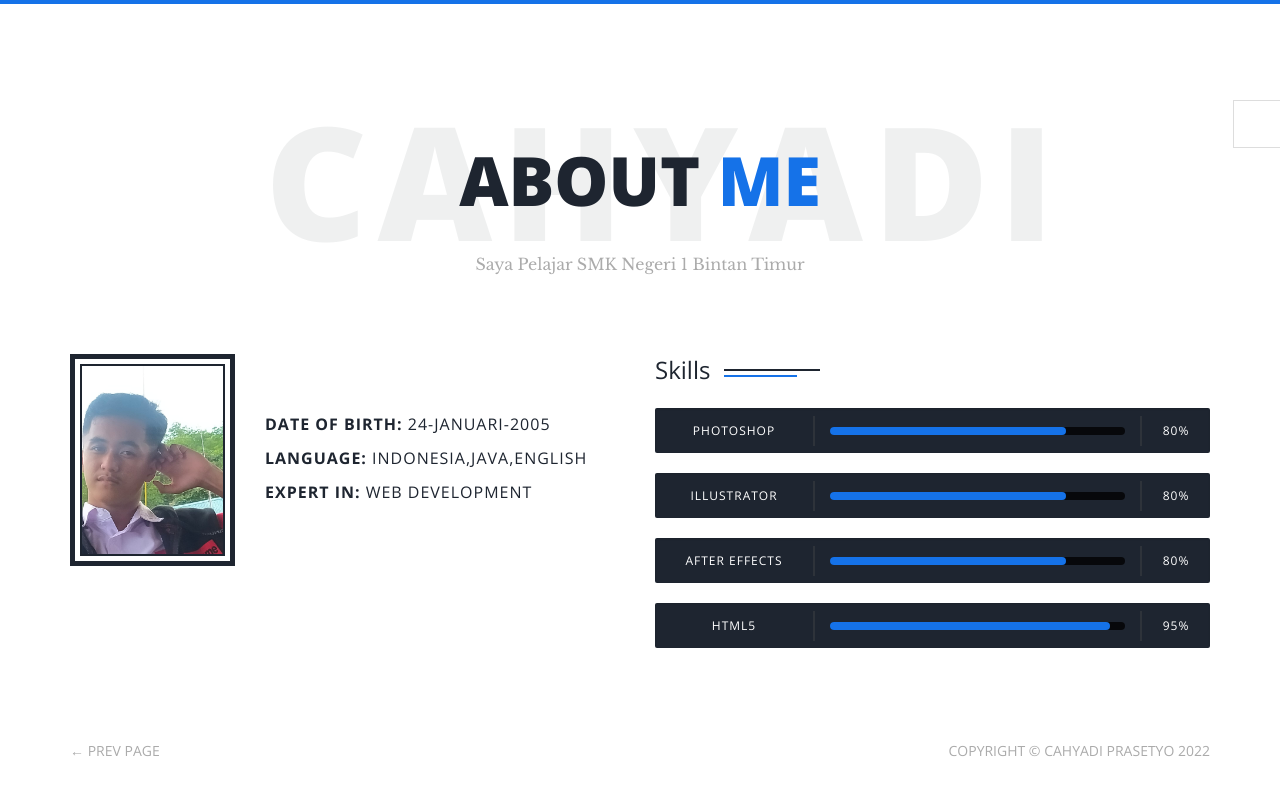
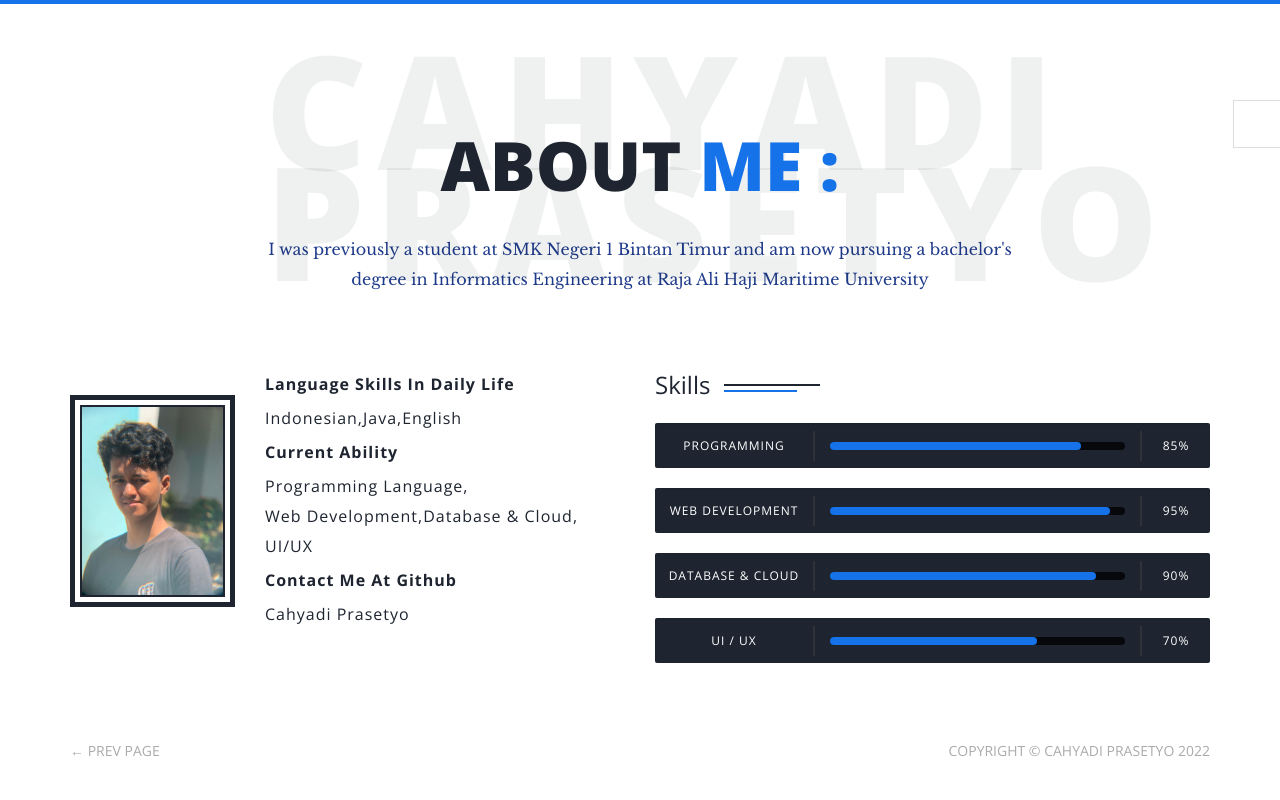
Before and after one commit to cahyadi240105/PilKetos, a PHP site: page /author.php in a window 1280 px wide. Run offline with PHP 8.4, Linux system fonts and the light colour scheme; some web fonts are replaced.

Commit message:
Memperbarui File Author

```diff
--- a/author.php
+++ b/author.php
@@ -60,28 +60,27 @@
 <main class="site-wrapper">
   <div class="pt-table">
     <div class="pt-tablecell page-about relative">
-      <!-- .close -->
-      <a href="./" class="page-close"><i class="tf-ion-close"></i></a>
-      <!-- /.close -->
-
       <div class="container">
         <div class="row">
           <div class="col-xs-12 col-md-offset-1 col-md-10 col-lg-offset-2 col-lg-8">
             <div class="page-title text-center">
-              <h2>About <span class="primary">me</span> <span class="title-bg">Cahyadi</span></h2>
-              <p>Saya Pelajar SMK Negeri 1 Bintan Timur</p>
+              <h2>About <span class="primary">me :</span> <span class="title-bg">Cahyadi Prasetyo</span></h2>
+              <p style="color: #1E3A8A">I was previously a student at SMK Negeri 1 Bintan Timur and am now pursuing a bachelor's degree in Informatics Engineering at Raja Ali Haji Maritime University</p>
             </div>
           </div>
 
           <div class="col-xs-12 col-md-6">
             <div class="about-author">
               <figure class="author-thumb">
-                <img src="images/dirisaya.jpeg" alt="">
+                <img src="images/IMG_2406.jpg" alt="">
               </figure> <!-- /.author-bio -->
               <div class="author-desc">
-                <p><b>Date of birth:</b> 24-Januari-2005</p>
-                <p><b>Language:</b> Indonesia,Java,English</p>
-                <p><b>Expert in:</b> Web development</p>
+                <p style="text-transform: capitalize;"><b>Language skills in daily life</b></p>
+                <p style="text-transform: capitalize;">Indonesian,Java,English</p>
+                <p style="text-transform: capitalize;"><b>Current ability</b> </p>
+                <p style="text-transform: capitalize;">Programming Language, <br>Web Development,Database & Cloud, UI/UX </p>
+                <p style="text-transform: capitalize;"><b>Contact me at Github </b></p>
+                <p style="text-transform: capitalize;"> <a href="https://github.com/cahyadi240105">Cahyadi Prasetyo</a></p>
               </div>
               <!-- /.author-desc -->
             </div> <!-- /.about-author -->
@@ -93,32 +92,32 @@
             </div>
             <div class="skill-wrapper">
               <div class="progress clear">
-                <div class="skill-name">Photoshop</div>
+                <div class="skill-name">Programming </div>
                 <div class="skill-bar">
                   <div class="bar"></div>
                 </div>
-                <div class="skill-lavel" data-skill-value="80%"></div>
-              </div> <!-- /.progress -->
+                <div class="skill-lavel" data-skill-value="85%"></div>
+              </div>
               <div class="progress clear">
-                <div class="skill-name">Illustrator</div>
-                <div class="skill-bar">
-                  <div class="bar"></div>
-                </div>
-                <div class="skill-lavel" data-skill-value="80%"></div>
-              </div> <!-- /.progress -->
-              <div class="progress clear">
-                <div class="skill-name">After Effects</div>
-                <div class="skill-bar">
-                  <div class="bar"></div>
-                </div>
-                <div class="skill-lavel" data-skill-value="80%"></div>
-              </div> <!-- /.progress -->
-              <div class="progress clear">
-                <div class="skill-name">HTML5</div>
+                <div class="skill-name">Web development</div>
                 <div class="skill-bar">
                   <div class="bar"></div>
                 </div>
                 <div class="skill-lavel" data-skill-value="95%"></div>
+              </div> <!-- /.progress -->
+              <div class="progress clear">
+                <div class="skill-name">Database & Cloud</div>
+                <div class="skill-bar">
+                  <div class="bar"></div>
+                </div>
+                <div class="skill-lavel" data-skill-value="90%"></div>
+              </div> <!-- /.progress -->
+              <div class="progress clear">
+                <div class="skill-name">UI / UX</div>
+                <div class="skill-bar">
+                  <div class="bar"></div>
+                </div>
+                <div class="skill-lavel" data-skill-value="70%"></div>
               </div> <!-- /.progress -->
             </div> <!-- /.skill-wrapper -->
           </div> <!-- /.col -->
```
Also changed, not shown: images/IMG_2406.jpg (added), images/IMG_2865.JPG (added).
